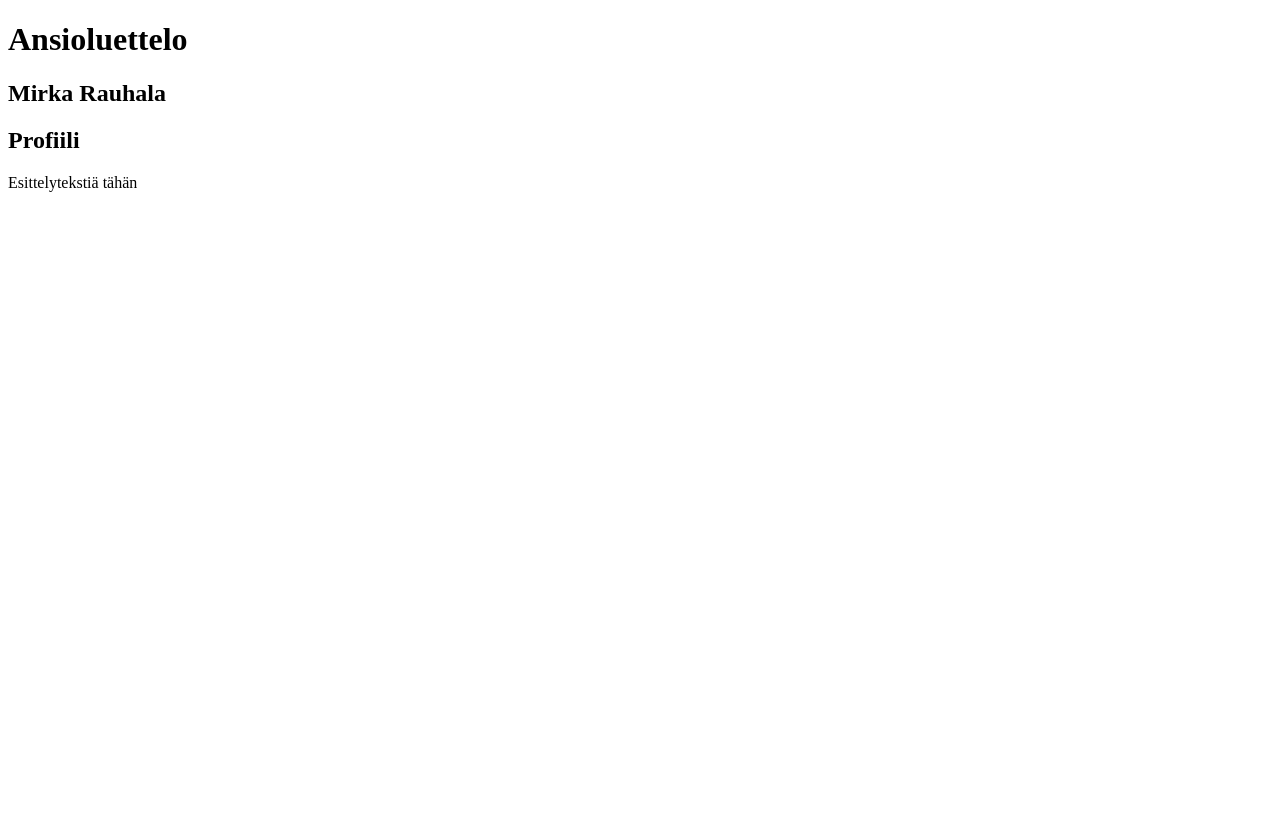
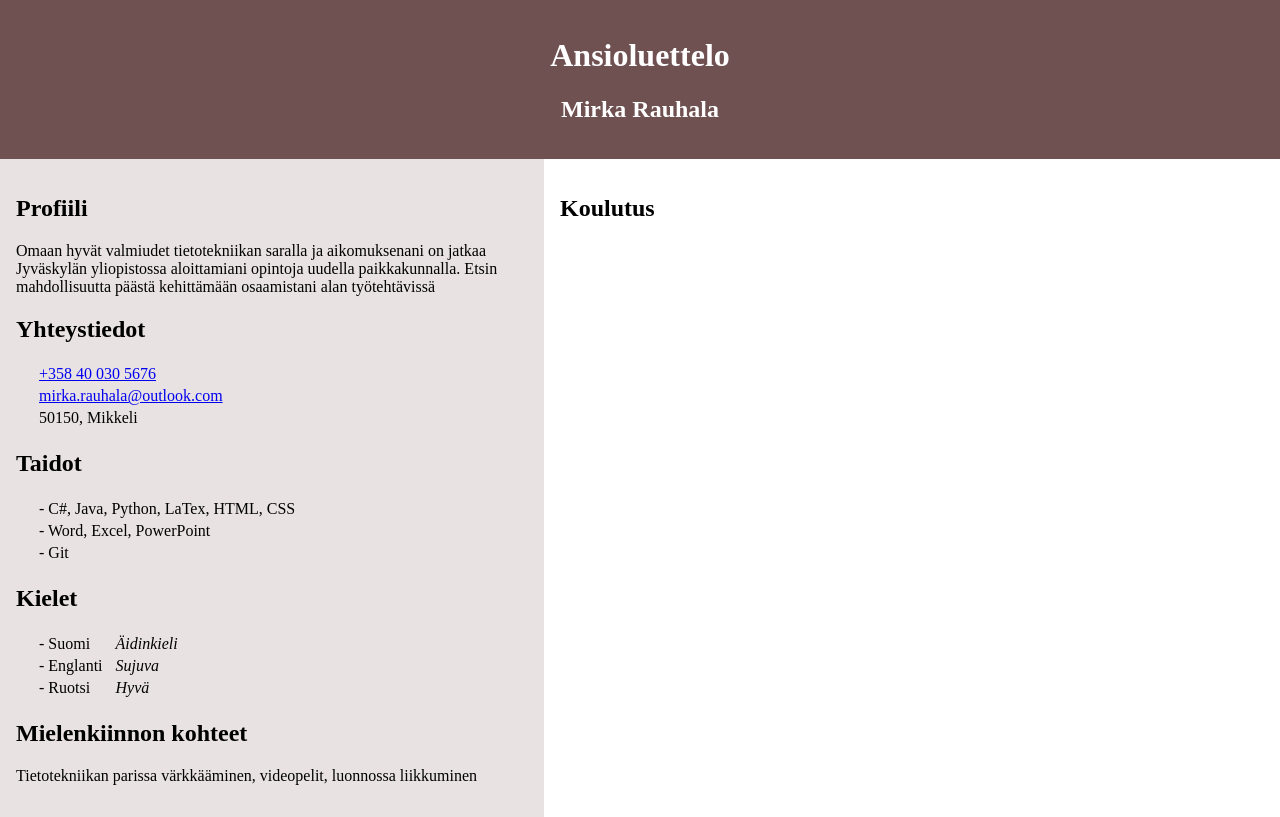
Before and after one commit to rauhalam/cv_vanha, a plain HTML site: page cv.html in a window 1280 px wide. Drawn offline with Linux system fonts and the light colour scheme.

Commit message:
CV:n päivitystä HTML:llä ja CSS:llä

```diff
--- a/cv.html
+++ b/cv.html
@@ -1,17 +1,73 @@
 <!DOCTYPE html>
 <html lang="en">
 <head>
+    <link rel="stylesheet" href="tyylit.css">
     <meta charset="UTF-8">
     <meta http-equiv="X-UA-Compatible" content="IE=edge">
     <meta name="viewport" content="width=device-width, initial-scale=1.0">
-    <title>Document</title>
+    <title>Ansioluettelo Mirka Rauhala</title>
 </head>
 <body>
-    <h1>Ansioluettelo</h1>
+    <header class="header">
+        <h1>Ansioluettelo</h1>
+        <h2>Mirka Rauhala</h2>
+         <!-- <img src="img/cv_kuva.jpg" alt="Mirka Rauhala" style="float: left;"> -->
+    </header>
 
-    <h2>Mirka Rauhala</h2>
+    <section class="leftcol">
 
-    <h2>Profiili</h2>
-    <p>Esittelytekstiä tähän</p>
+        <h2>Profiili</h2>
+        <p>Omaan hyvät valmiudet tietotekniikan saralla ja aikomuksenani on jatkaa Jyväskylän yliopistossa aloittamiani opintoja uudella paikkakunnalla. Etsin mahdollisuutta päästä kehittämään osaamistani alan työtehtävissä</p>
+
+        <h2>Yhteystiedot</h2>
+        <table style="margin-left: 20px;">
+            <tr>
+                <td><a href="tel:+358400305676">+358 40 030 5676</a></td>
+            </tr>
+            <tr>
+                <td><a href="mailto:mirka.rauhala@outlook.com">mirka.rauhala@outlook.com</a></td>
+            </tr>
+            <tr>
+                <td>50150, Mikkeli</td>
+            </tr>
+        </table>
+
+        <h2>Taidot</h2>
+        <table style="margin-left: 20px;">
+            <tr>
+                <td>- C#, Java, Python, LaTex, HTML, CSS</td>
+            </tr>
+            <tr>
+                <td>- Word, Excel, PowerPoint</td>
+            </tr>
+            <tr>
+                <td>- Git</td>
+            </tr>
+        </table>
+
+        <h2>Kielet</h2>
+        <table style="margin-left: 20px;">
+            <tr>
+                <td>- Suomi</td>
+                <td style="padding-left: 10px;"><i>Äidinkieli</i></td>
+            </tr>
+            <tr>
+                <td>- Englanti </td>
+                <td style="padding-left: 10px;"><i>Sujuva</i></td>
+            </tr>
+            <tr>
+                <td>- Ruotsi</td>
+                <td style="padding-left: 10px;"><i>Hyvä</i></td>
+            </tr>
+        </table>
+
+        <h2>Mielenkiinnon kohteet</h2>
+        <p>Tietotekniikan parissa värkkääminen, videopelit, luonnossa liikkuminen</p>
+
+    </section>
+
+    <section class="rightcol">
+        <h2>Koulutus</h2>
+    </section>
 </body>
 </html>
--- a/tyylit.css
+++ b/tyylit.css
@@ -1 +1,35 @@
 /* Tänne tyylit */
+body {
+    background-color: white;
+    font-family:'Times New Roman', Times, serif;
+    margin: 0;
+}
+.header {
+    background-color: #6f5151;
+    color: white;
+    text-align: center;
+    padding: 1em;
+}
+.leftcol {
+    float: left;
+    background-color: #e9e2e2;
+    width: 40%;
+    padding: 1em;
+}
+.rightcol {
+    float: left;
+    background-color: white;
+    padding: 1em;
+}
+img {
+    width: 20%;
+}
+table {
+    border: none;
+}
+td {
+    text-align: left;
+}
+ul li {
+    padding-bottom: 5px;
+}
```
